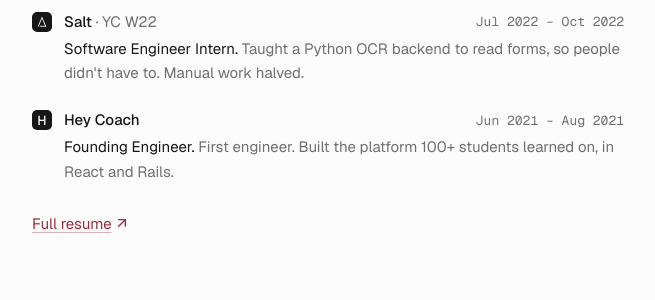
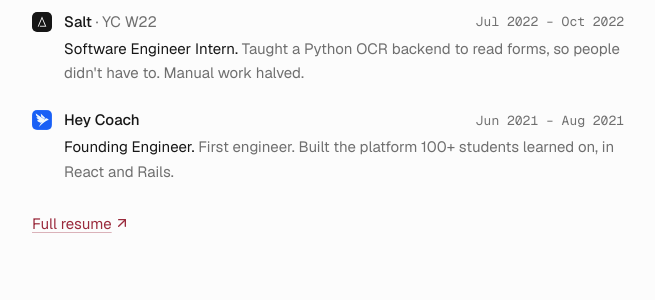
Before and after one commit to mohitms007/portfolio, a Jekyll site: the page built from index.html, in a window 1280 px wide and 900 px high, scrolled down 1668 px. Shown: the part 234-534 px from the top of the window, without its empty margins (312-967 px from the left). Built offline with Jekyll 4.4.1, drawn with Linux system fonts in a browser that asks for light colours.

Commit message:
master: use the Hey Coach logo

```diff
--- a/_data/experience.yml
+++ b/_data/experience.yml
@@ -31,7 +31,7 @@
   line: Taught a Python OCR backend to read forms, so people didn't have to. Manual work halved.
 
 - company: Hey Coach
-  initial: H
+  logo: heycoach.png
   position: Founding Engineer
   time: Jun 2021 – Aug 2021
   line: First engineer. Built the platform 100+ students learned on, in React and Rails.
```
Also changed, not shown: img/logos/heycoach.png (added).
